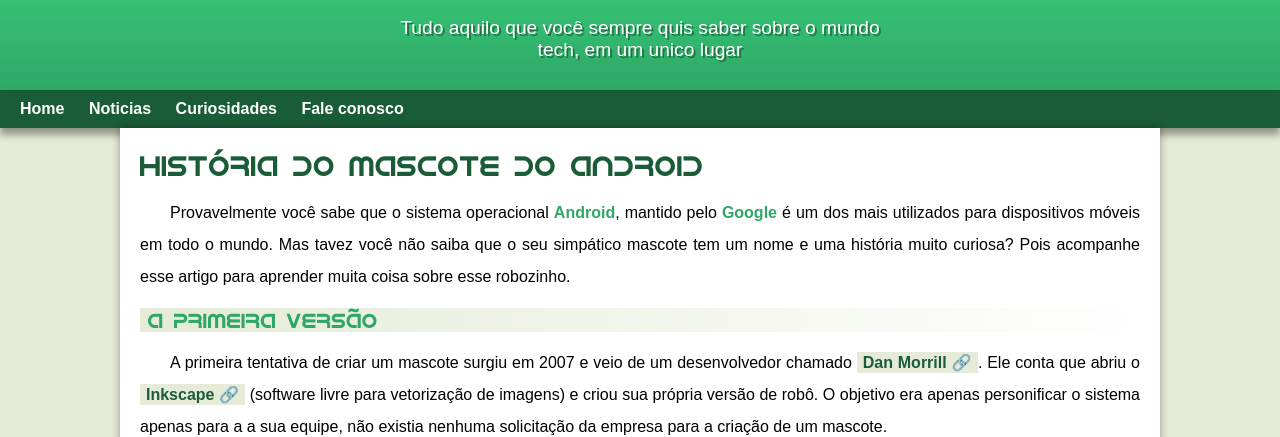
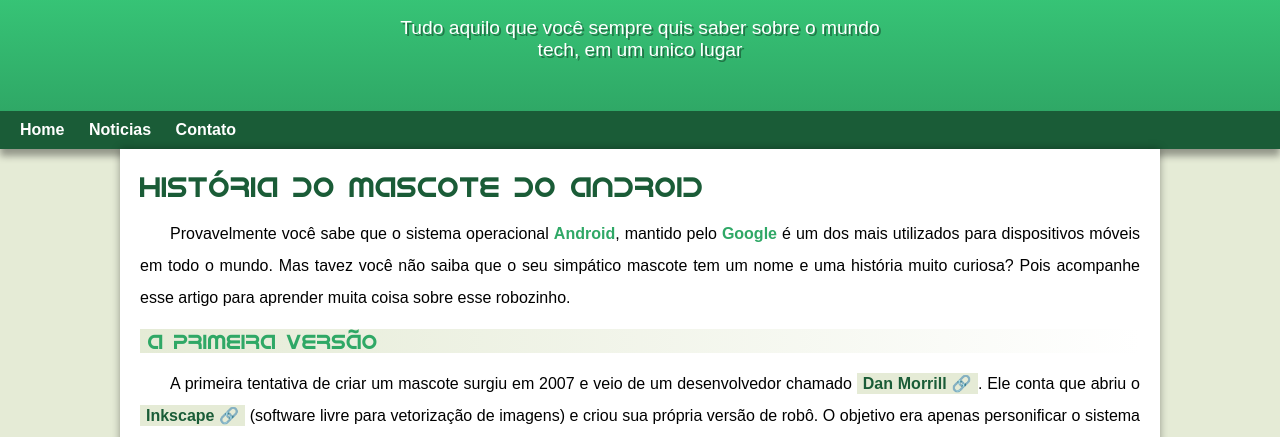
Before and after one commit to AlanVianaR190/projeto-android, a plain HTML site: page index.html in a window 1280 px wide. Shown: the part 100-537 px from the top of the page. Drawn offline with Linux system fonts and the light colour scheme.

Commit message:
update padding & index

```diff
--- a/index.html
+++ b/index.html
@@ -25,8 +25,7 @@
         <!--tag de link-->
         <a href="">Home</a>
         <a href="">Noticias</a>
-        <a href="">Curiosidades</a>
-        <a href="">Fale conosco</a>
+        <a href="">Contato</a>
     </nav>
     <main>
         <article>
--- a/style.css
+++ b/style.css
@@ -82,7 +82,7 @@ header > p
     padding-left: 10px;
     padding-right: 10px;
     text-shadow: 2px 2px 0px rgba(0, 0, 0, 0.360);
-    margin-bottom: 20px;
+    padding-bottom: 50px;
 }
 
 nav
```
